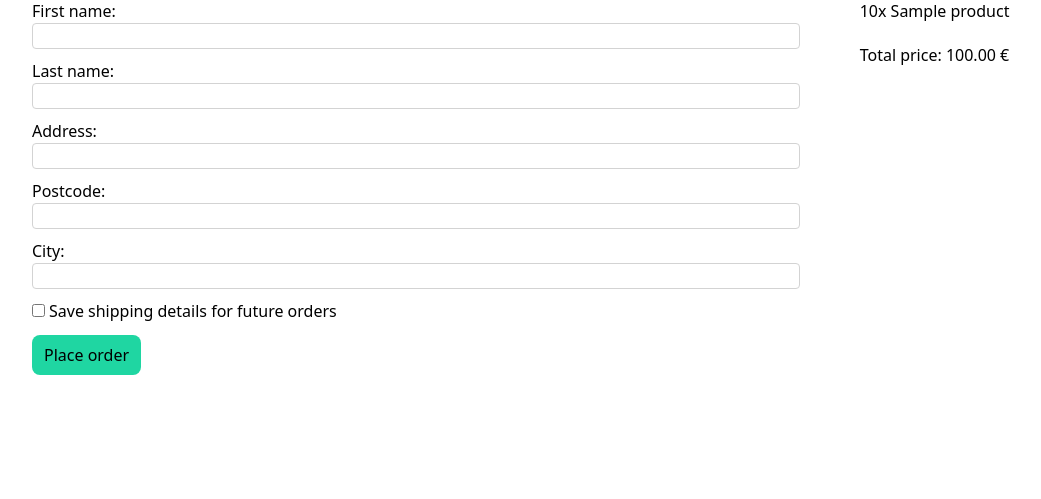
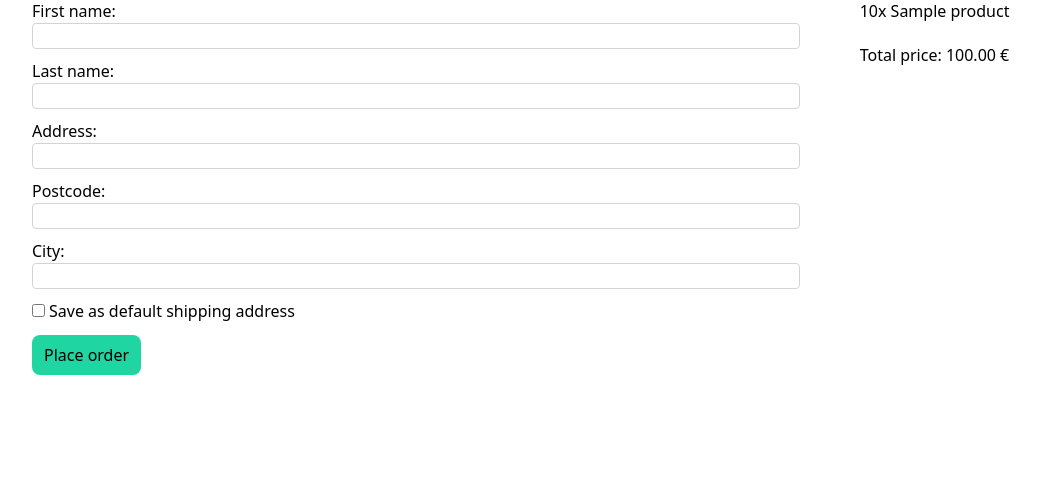
Before and after one commit to gwassing/ecommerce-platform, a Django app: page /checkout/ in a window 1280 px wide. Shown: the part 210-709 px from the top of the page, without its empty margins (8-1049 px from the left). Run offline with Django 5.2, Linux system fonts and the light colour scheme; a user stored in the database is signed in; tables that the repository leaves empty hold one stand-in row (values such as "Sample post").

Commit message:
Drop save_details field and logic, and replace with is_default field

```diff
--- a/accounts/models.py
+++ b/accounts/models.py
@@ -17,7 +17,7 @@ class ShippingDetails(StatusMixin, models.Model):
     address = models.CharField(max_length=200)
     postcode = models.CharField(max_length=5)
     city = models.CharField(max_length=30)
-    save_details = models.BooleanField(default=False, help_text="Save shipping details for future orders")
+    is_default = models.BooleanField(default=False, help_text="Save as default shipping address")
 
     class Meta:
         verbose_name_plural = 'Shipping Details'
--- a/checkout/templates/checkout/checkout.html
+++ b/checkout/templates/checkout/checkout.html
@@ -17,8 +17,8 @@
                     {{ shipping_form.city.label_tag }}
                     {{ shipping_form.city }}
                     <div class="flex flex-row justify-start items-center gap-1">
-                        {{ shipping_form.save_details }}
-                        {{ shipping_form.save_details.help_text }}
+                        {{ shipping_form.is_default }}
+                        {{ shipping_form.is_default.help_text }}
                     </div>
                 </div>
                 <button type="submit" class="button my-3">
--- a/checkout/views.py
+++ b/checkout/views.py
@@ -23,14 +23,9 @@ class CheckoutView(LoginRequiredMixin, generic.TemplateView):
         form = ShippingDetailsForm(data=request.POST)
 
         if form.is_valid():
-            # attach user to shipping details form instance only if user wants to save their details
+            # attach user to shipping details form instance
             shipping_details_obj = form.save(commit=False)
-
-            if shipping_details_obj.save_details:
-                print('save details')
-                shipping_details_obj.user = request.user
-
-            shipping_details_obj.save()
+            shipping_details_obj.user = request.user
 
             # create an order with the user's shipping details
             order = Order.objects.create(
```
Also changed, not shown: accounts/migrations/0012_remove_shippingdetails_save_details_and_more.py (added).
